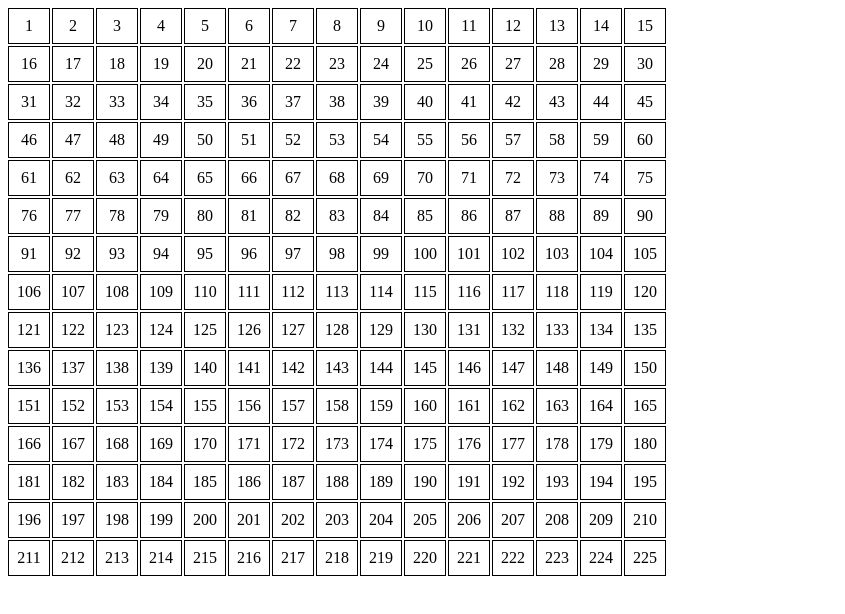
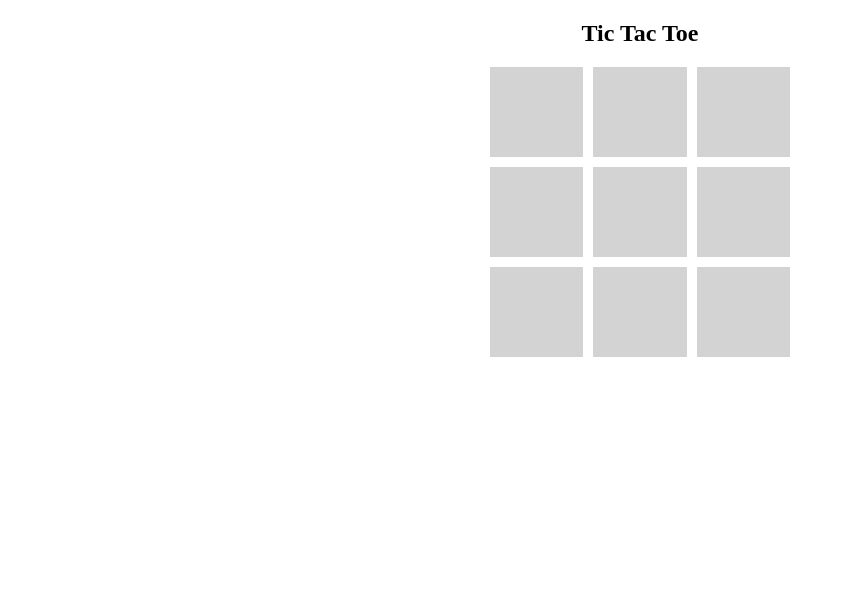
Before and after one commit to mdfaizanahmed786/react-machine-coding-questions, a React (Vite) app: page / in a window 1280 px wide. Shown: the top 614 px of the page, without its empty margins (0-845 px from the left). Built offline with nearby package versions, Linux system fonts and the light colour scheme.

Commit message:
Added tic tac toe question

```diff
--- a/src/App.tsx
+++ b/src/App.tsx
@@ -12,8 +12,9 @@ import PasswordGenerator from './components/PasswordGenerator';
 import JobBoard from './components/JobBoard';
 import GridLights from './components/GridLights';
 import QuizApp from './components/QuizApp';
-// import EcommerceSlider from './components/EcommerceSlider';
+import EcommerceSlider from './components/EcommerceSlider';
 import GridSelect from './components/GridSelect';
+import TicTacToe from './components/TicTacToe';
 export default function App() {
   return (
     <main>
@@ -31,7 +32,8 @@ export default function App() {
       {/* <GridLights/> */}
       {/* <QuizApp/> */}
       {/* <EcommerceSlider/> */}
-      <GridSelect cols={15} rows={15}/>
+      {/* <GridSelect cols={15} rows={15}/> */}
+      <TicTacToe rows={3} cols={3}/>
     </main>
   )
 }
--- /dev/null
+++ b/src/components/TicTacToe.tsx
@@ -0,0 +1,73 @@
+import { useState } from "react"
+
+export default function TicTacToe({ rows, cols }: { rows: number, cols: number }) {
+
+  const [turn, setTurn] = useState("X")
+  const [turnWon, setTurnWon] = useState("")
+  const [board, setBoard] = useState<string[]>([...Array(cols * rows).fill("")])
+
+  const winningPositions = [
+    [0, 1, 2],
+    [3, 4, 5],
+    [6, 7, 8],
+    [0, 3, 6],
+    [1, 4, 7],
+    [2, 5, 8],
+    [0, 4, 8],
+    [2, 4, 6]
+  ]
+
+  const handleChangeTurn = (index: number) => {
+    if (board[index] !== "") {
+      return;
+    }
+
+    setTurn(turn === "X" ? "O" : "X")
+
+    const newBoard = board.map((item, i) => i === index ? turn : item)
+    setBoard(newBoard)
+
+    let findBoxes: number[] = [];
+
+    for (let i = 0; i < newBoard.length; i++) {
+      if (newBoard[i] === turn) {
+        findBoxes.push(i)
+      }
+    }
+
+    for (let i = 0; i < winningPositions.length; i++) {
+      let check = winningPositions[i].every(item => findBoxes.includes(item))
+      if (check) {
+        setTurnWon(`${turn} won!`)
+        break;
+      }
+    }
+
+    let checkFillAllEntries=newBoard.every(item=>item && !turnWon)
+    if(checkFillAllEntries){
+      setTurnWon("DRAW!!")
+    }
+
+  }
+
+
+  const handleReset=()=>{
+    setTurnWon("")
+    setBoard([...Array(cols * rows).fill("")])
+  }
+  return <div style={{ maxWidth: "300px", margin: '0 auto' }}>
+    <h2 style={{ textAlign: 'center' }}>Tic Tac Toe</h2>
+    {turnWon && <h3 style={{ textAlign: 'center' }}>{turnWon}</h3>}
+    <div style={{ display: 'grid', gridTemplateColumns: `repeat(${cols}, 1fr)`, gap: '10px' }}>
+      {board.map((item, i) => (
+        <div key={i} style={{ background: 'lightgrey', height: "70px", padding: '10px', textAlign: 'center', display: 'flex', justifyContent: 'center', alignItems: 'center', cursor: 'pointer', fontSize: "40px", pointerEvents: `${turnWon ? "none" : "auto"}` }} onClick={() => handleChangeTurn(i)}>
+          {item}
+        </div>
+      ))}
+
+    </div>
+
+    {turnWon && <div style={{display:"flex", justifyContent:'center', margin:"40px"}}> <button onClick={handleReset}>Reset Game</button></div>}
+
+  </div>
+}
```
